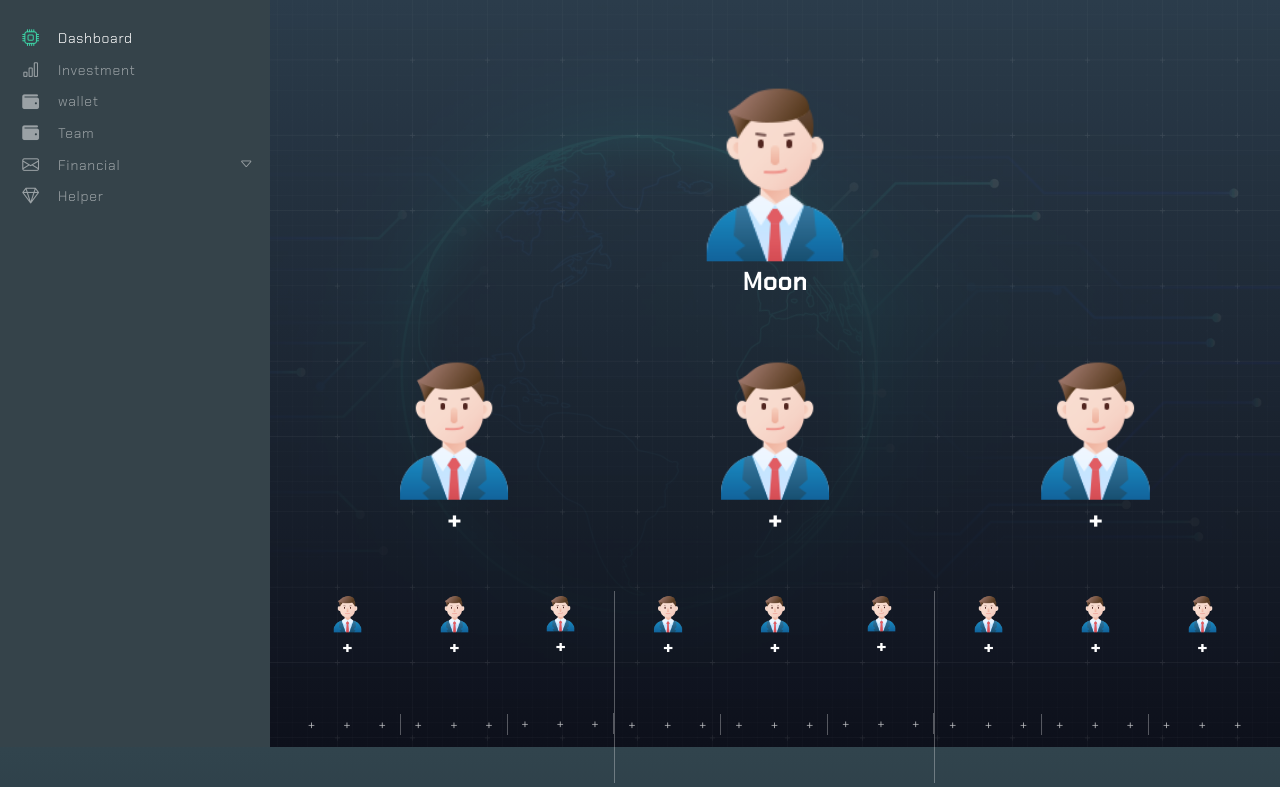
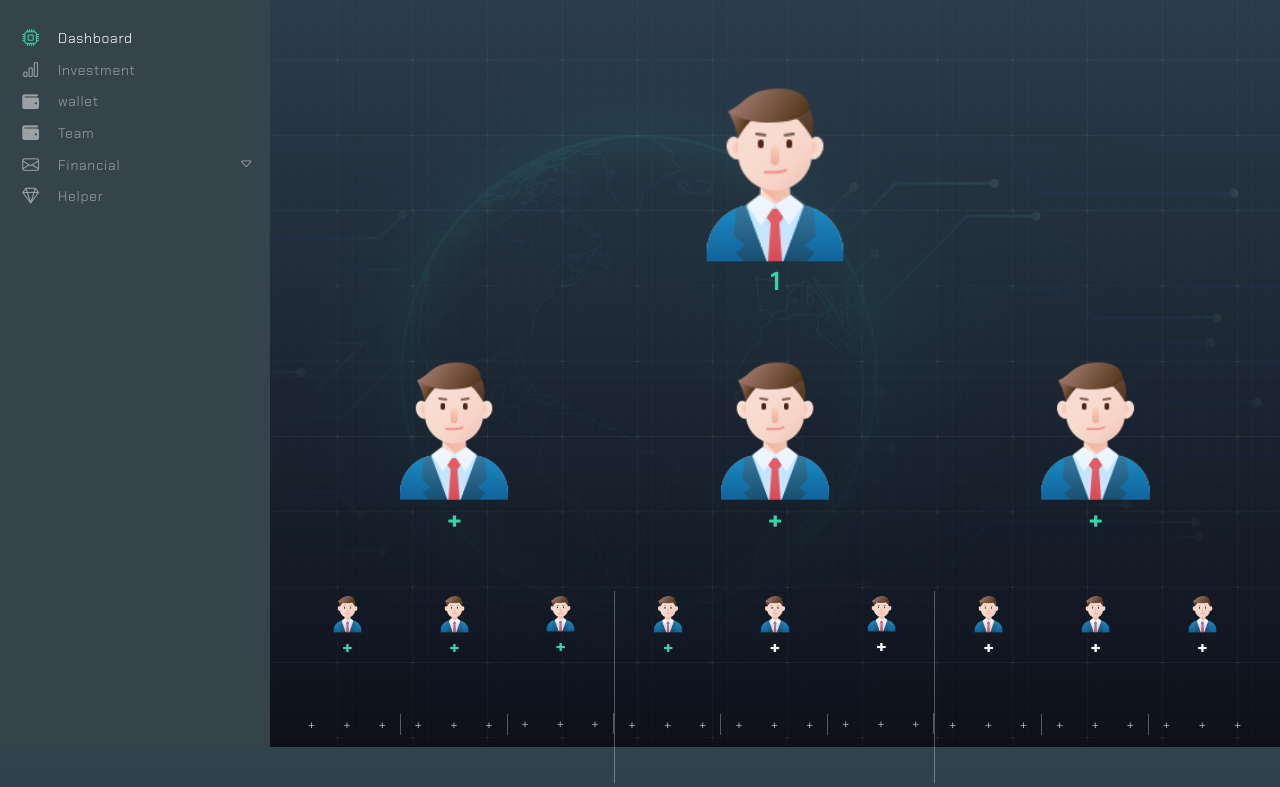
Before and after one commit to tanvirehasan/punusfi.com, a PHP site: page /app/team.php?tree=1 in a window 1280 px wide. Shown: the part 53-840 px from the top of the page. Run offline with PHP 8.4, Linux system fonts and the light colour scheme; the visitor is signed in with stand-in values (Sample User, id 1); data that the repository does not hold is empty; some libraries are stand-ins or nearby versions.

Commit message:
Update team.php

```diff
--- a/app/team.php
+++ b/app/team.php
@@ -2,7 +2,7 @@
 include_once 'inc/header.php';
 include_once "inc/navbar.php";
 
-$leader = "Moon";
+$leader = $_GET['tree'];
 
 $A = Team_Tree('A', $leader);
 $B = Team_Tree('B', $leader);
@@ -17,12 +17,12 @@
   <div class="row text-center">
     <div class="col-12 text-center py-5">
       <img class='p-1' src='assets/img/businessman.png' width='20%'>
-      <p class="h3"><?= $leader ?></p>
+      <p class="h3"><a class="nav-link" href="team.php?tree=<?= $leader ?>"><?= $leader ?></a></p>
     </div>
     <!-- Team A  -->
     <div class="col-4  ">
       <?= ($A != 0) ? "<img class='p-1' src='assets/img/businessman.png' width='50%'>" : "<img class='p-1' src='assets/img/add-user.png' width='100%'>";  ?>
-      <p class="h3"><?= $A ?></p>
+      <p class="h3"> <a class="nav-link" href="team.php?tree=<?= $A ?>"><?= $A ?></a></p>
 
       <div class="row py-5">
         <!-- A>A  -->
@@ -30,7 +30,7 @@
           <?php
           $AA = Team_Tree('A', $A);
           echo ($AA != 0) ? "<img class='p-1' src='assets/img/businessman.png' width='50%'>" : "<img class='p-1' src='assets/img/add-user.png' width='100%'>";  ?>
-          <p class="h5"><?= $AA ?></p>
+          <p class="h5"><a class="nav-link" href="team.php?tree=<?= $AA ?>"><?= $AA ?> </a> </p>
           <div class="row pt-5">
             <div class="col-4 "><?php echo $AAA = Team_Tree('A', $AA); ?></div>
             <div class="col-4 "><?php echo $AAB = Team_Tree('B', $AA); ?></div>
@@ -43,7 +43,7 @@
           <?php
           $AB = Team_Tree('B', $A);
           echo ($AB != 0) ? "<img class='p-1' src='assets/img/businessman.png' width='50%'>" : "<img class='p-1' src='assets/img/add-user.png' width='100%'>";  ?>
-          <p class="h5"><?= $AB ?></p>
+          <p class="h5"><a class="nav-link" href="team.php?tree=<?= $AB ?>"><?= $AB ?></a></p>
           <div class="row py-5">
             <div class="col-4 "><?php echo $ABA = Team_Tree('A', $AB); ?></div>
             <div class="col-4 "><?php echo $ABB = Team_Tree('B', $AB); ?></div>
@@ -56,7 +56,7 @@
           <?php
           $AC = Team_Tree('C', $A);
           echo ($AC != 0) ? "<img class='p-1' src='assets/img/businessman.png' width='50%'>" : "<img class='p-1' src='assets/img/add-user.png' width='100%'>";  ?>
-          <p class="h5"><?= $AC ?></p>
+          <p class="h5"><a class="nav-link" href="team.php?tree=<?= $AC ?>"><?= $AC ?></a></p>
           <div class="row py-5">
             <div class="col-4 "><?php echo $ABA = Team_Tree('A', $AC); ?></div>
             <div class="col-4 "><?php echo $ABB = Team_Tree('B', $AC); ?></div>
@@ -69,14 +69,14 @@
     <!--======== Team B =========================== -->
     <div class="col-4  ">
       <?= ($B != 0) ? "<img class='p-1' src='assets/img/businessman.png' width='50%'>" : "<img class='p-1' src='assets/img/add-user.png' width='100%'>";  ?>
-      <p class="h3"><?= $B ?></p>
+      <p class="h3"><a class="nav-link" href="team.php?tree=<?= $B ?>"><?= $B ?></a></p>
       <div class="row pt-5 ">
         <!-- A>A  -->
         <div class="col-4 ">
           <?php
           $BA = Team_Tree('A', $B);
           echo ($BA != 0) ? "<img class='p-1' src='assets/img/businessman.png' width='50%'>" : "<img class='p-1' src='assets/img/add-user.png' width='100%'>";  ?>
-          <p class="h5"><?= $BA ?></p>
+          <p class="h5"><a class="nav-link" href="team.php?tree=<?= $BA ?>"><?= $BA ?></a></p>
           <div class="row py-5">
             <div class="col-4 "><?php echo $BAA = Team_Tree('A', $BA); ?></div>
             <div class="col-4 "><?php echo $BAB = Team_Tree('B', $BA); ?></div>
@@ -116,7 +116,7 @@
     <!--============ Team C ================= -->
     <div class="col-4  ">
       <?= ($C != 0) ? "<img class='p-1' src='assets/img/businessman.png' width='50%'>" : "<img class='p-1' src='assets/img/add-user.png' width='100%'>";  ?>
-      <p class="h3"><?= $C ?></p>
+      <p class="h3"><a class="nav-link" href="team.php?tree=<?= $C ?>"><?= $C ?></a></p>
       <div class="row pt-5">
         <!-- A>A  -->
         <div class="col-4 ">
```
